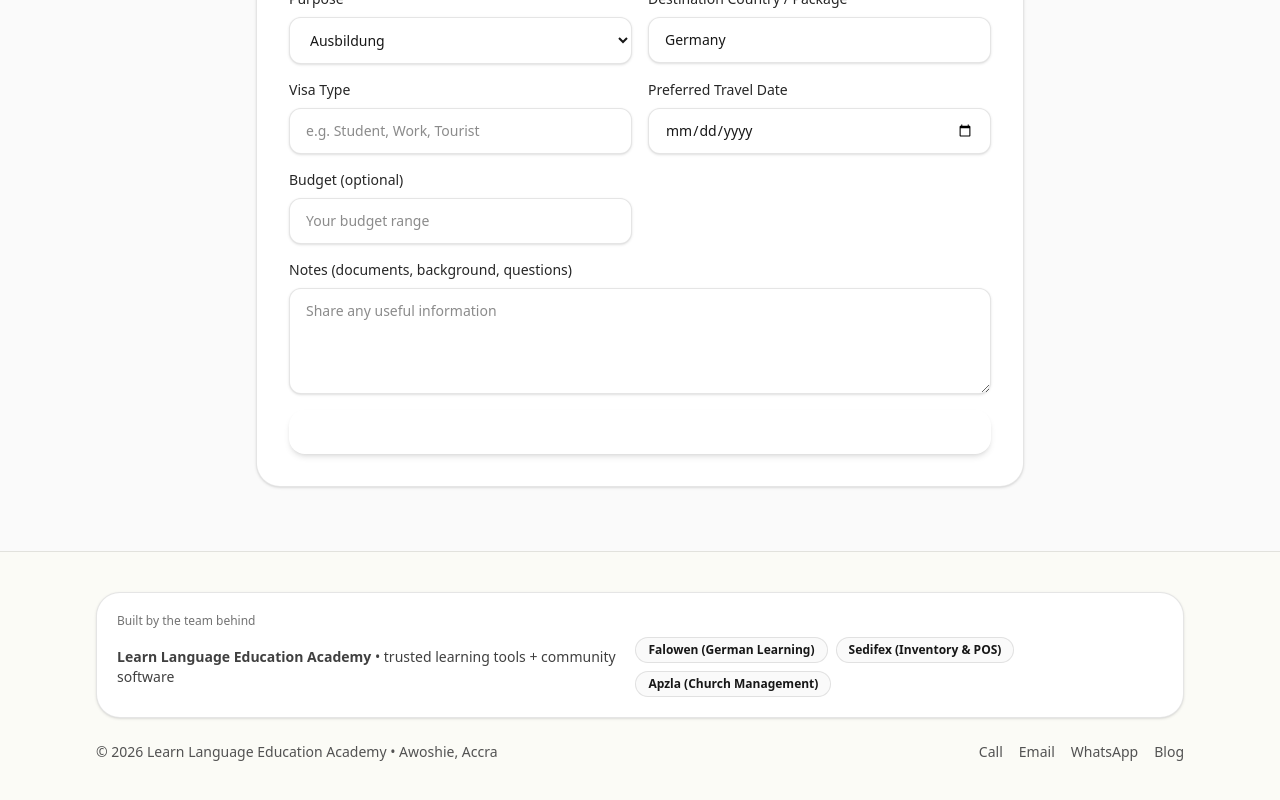
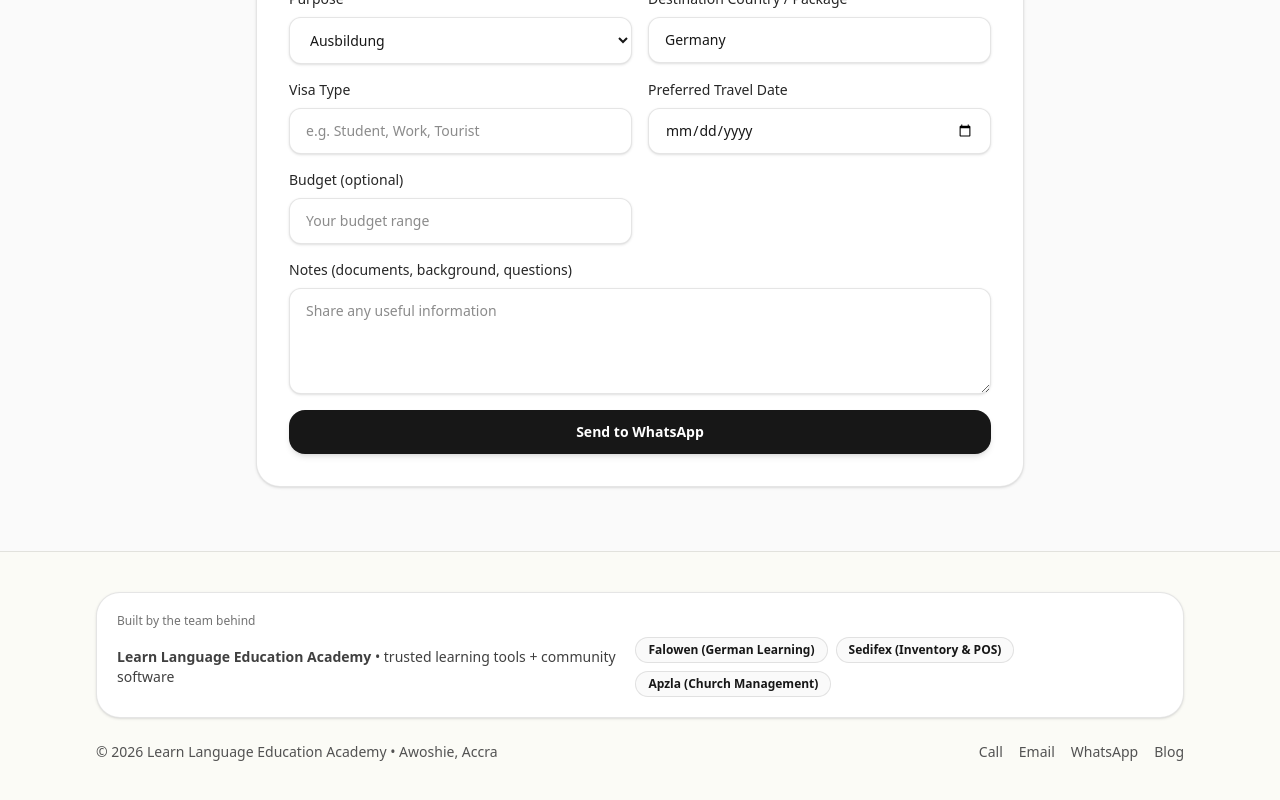
Before and after one commit to learngermanghana/learngermanghana-site, a Next.js app: page /travel in a window 1280 px wide. Shown: the part 551-1351 px from the top of the page. Built offline with nearby package versions, Linux system fonts and the light colour scheme.

Commit message:
Fix travel submit button visibility

```diff
--- a/src/app/travel/page.tsx
+++ b/src/app/travel/page.tsx
@@ -168,7 +168,7 @@ export default function TravelPage() {
 
               <button
                 type="submit"
-                className="sm:col-span-2 inline-flex w-full items-center justify-center rounded-2xl bg-brand-950 px-5 py-3 text-sm font-semibold text-white shadow-md hover:bg-brand-900 focus-visible:outline-none focus-visible:ring-2 focus-visible:ring-brand-300"
+                className="sm:col-span-2 inline-flex w-full items-center justify-center rounded-2xl bg-neutral-900 bg-brand-950 px-5 py-3 text-sm font-semibold text-white shadow-md hover:bg-neutral-800 hover:bg-brand-900 focus-visible:outline-none focus-visible:ring-2 focus-visible:ring-neutral-300 focus-visible:ring-brand-300"
               >
                 Send to WhatsApp
               </button>
```
